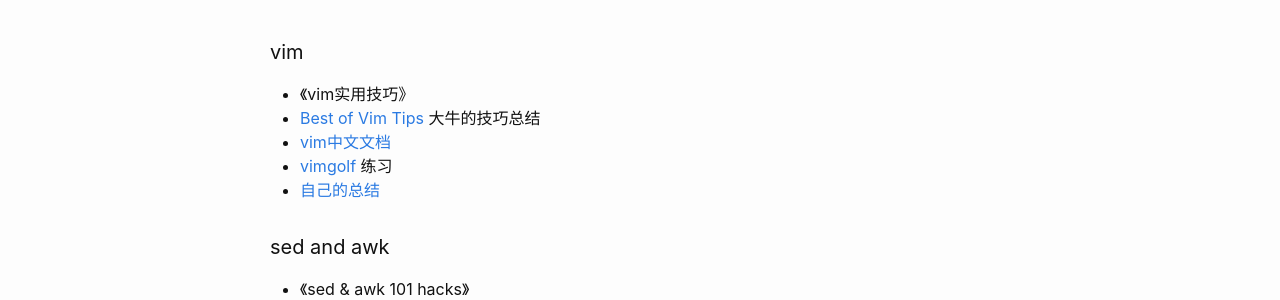
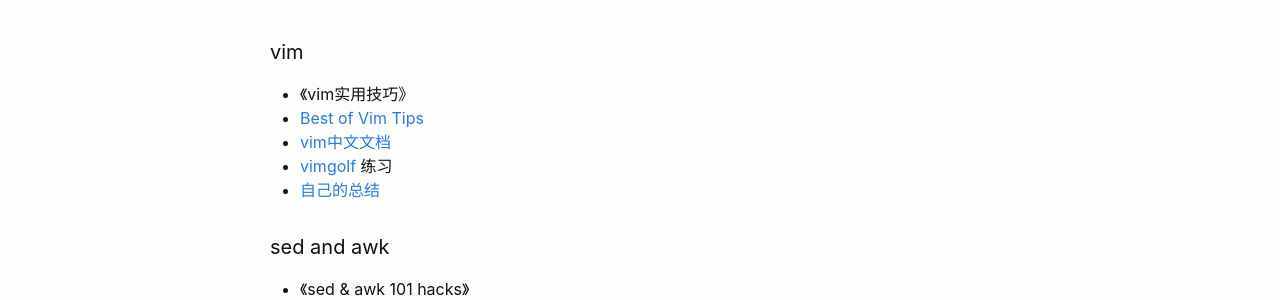
Before and after one commit to yangxnn/yangxnn.github.io, a Jekyll site: the page built from _posts/2022-04-06-学习书单杂七杂八.md, in a window 1280 px wide and 900 px high. Shown: the part 386-686 px from the top of the window. Built offline with Jekyll 4.4.1, drawn with Linux system fonts in a browser that asks for light colours; our own code applies the rules of GitHub Pages for plain Markdown files.

Commit message:
Update 2022-04-06-学习书单杂七杂八.md

```diff
--- a/_posts/2022-04-06-学习书单杂七杂八.md
+++ b/_posts/2022-04-06-学习书单杂七杂八.md
@@ -2,7 +2,7 @@
 ## linux
 #### vim
 - 《vim实用技巧》
-- [Best of Vim Tips](http://rayninfo.co.uk/vimtips.html)   大牛的技巧总结
+- [Best of Vim Tips](http://rayninfo.co.uk/vimtips.html)
 - [vim中文文档](http://vimcdoc.sourceforge.net/doc/)
 - [vimgolf](http://www.vimgolf.com/)     练习
 - [自己的总结](https://yangxing.work/2022/03/02/vim%E5%B8%B8%E7%94%A8%E6%8A%80%E5%B7%A7.html)
```
